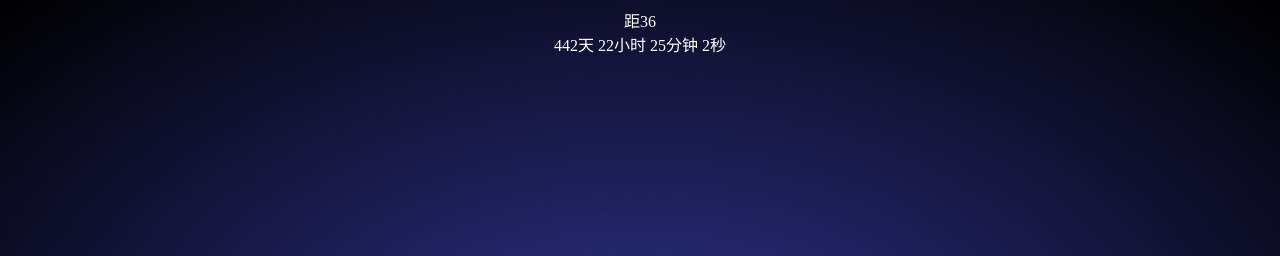
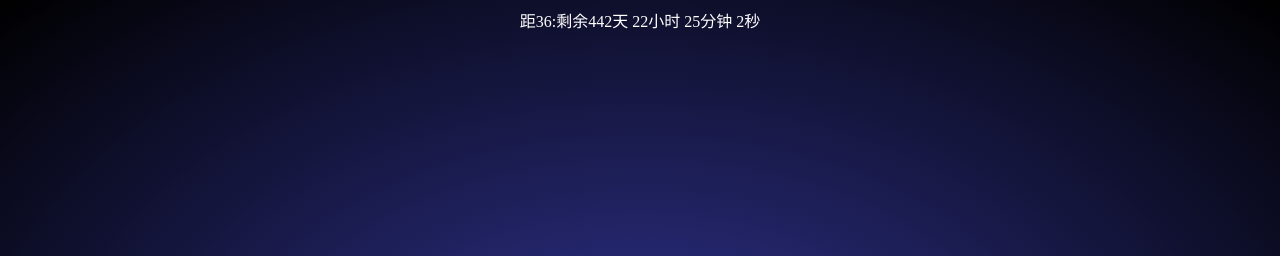
Before and after one commit to lfzark/lfzark.github.com, a plain HTML site: page index.html in a window 1280 px wide. Shown: the top 256 px of the page. Drawn offline with Linux system fonts and the light colour scheme; a web font is replaced by a local one.

Commit message:
Update index.html

```diff
--- a/index.html
+++ b/index.html
@@ -6,7 +6,7 @@
     <link rel="stylesheet" href="./style.css" />
   </head>
   <body>
-    距36<div id="countdown"></div>
+    <div id="countdown"></div>
     <div id="rotate-words">
       <div>
         我且问尔。忽然临命终时，尔将何抵敌生死。<br />
@@ -35,7 +35,7 @@
       var seconds = Math.floor((timeLeft % (1000 * 60)) / 1000);
 
       // 更新页面上的倒计时显示
-      document.getElementById("countdown").innerHTML = days + "天 " + hours + "小时 " + minutes + "分钟 " + seconds + "秒";
+      document.getElementById("countdown").innerHTML = "距36:剩余"+days + "天 " + hours + "小时 " + minutes + "分钟 " + seconds + "秒";
       // 每秒钟更新一次倒计时
       setTimeout(updateCountdown, 1000);
     }
```
